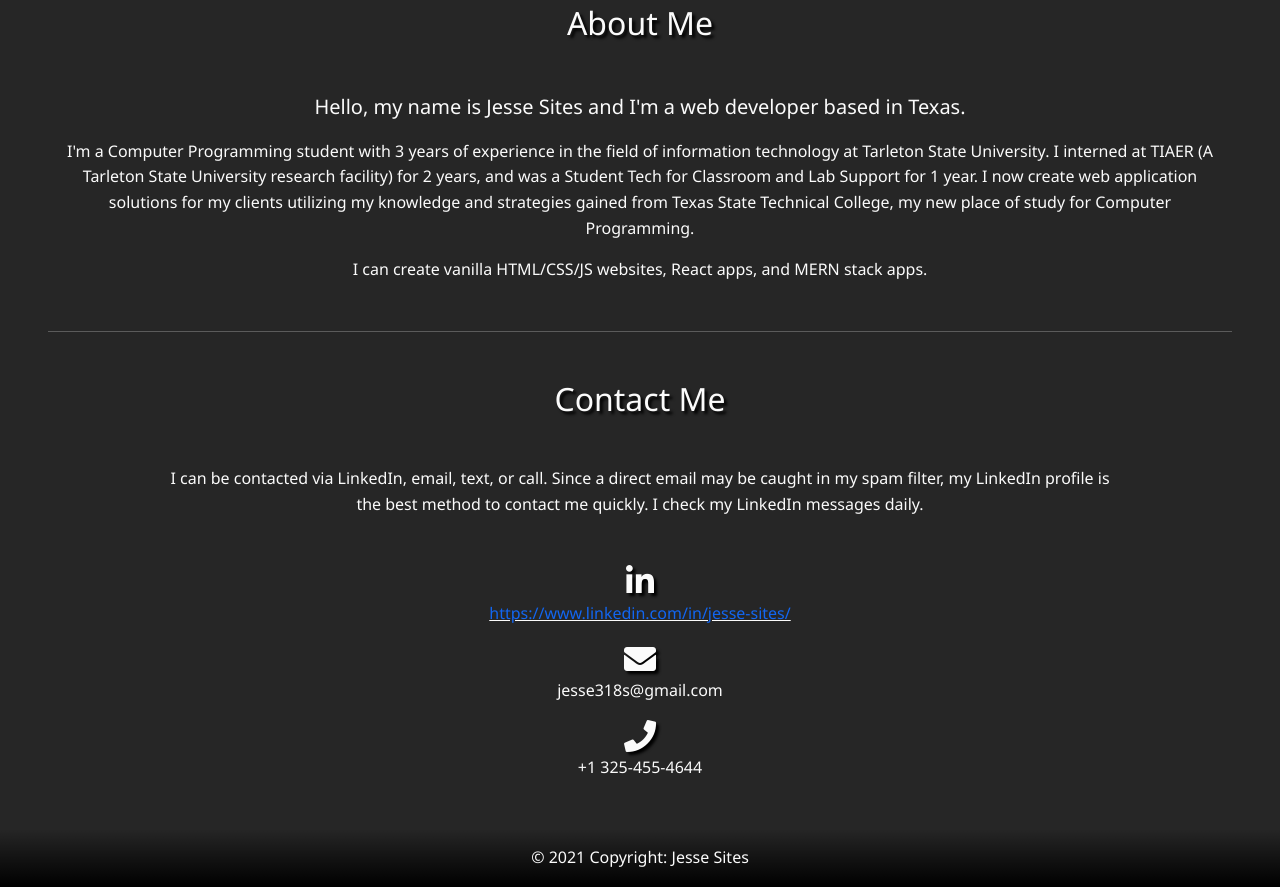
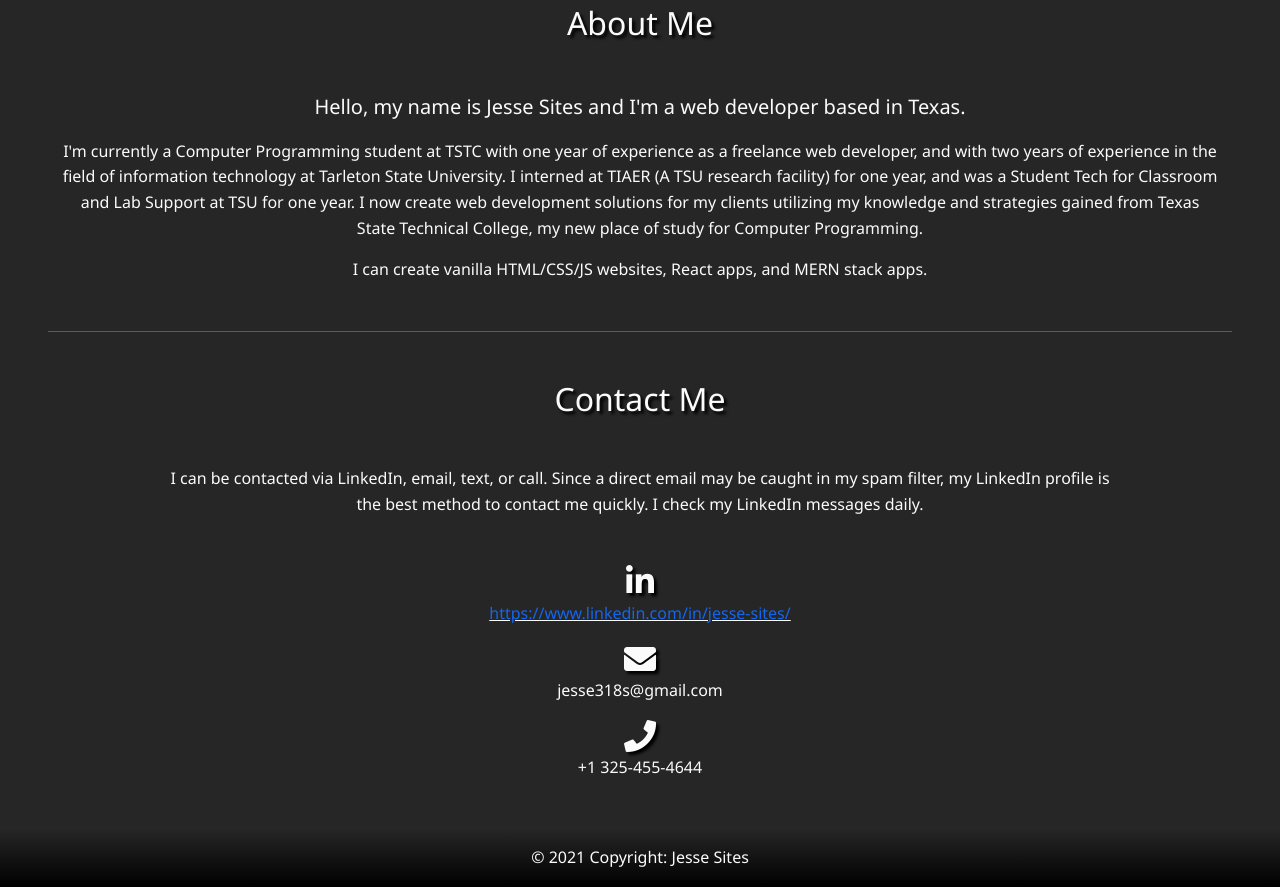
Before and after one commit to jesse318s/jesse-sites, a React (Create React App) app: page / in a window 1280 px wide. Shown: the part 2080-2967 px from the top of the page. Built offline with nearby package versions, Linux system fonts and the light colour scheme.

Commit message:
made changes

```diff
--- a/src/App.jsx
+++ b/src/App.jsx
@@ -360,9 +360,10 @@ function App() {
                     <div className="row mx-5">
                         <div className="col-12">
                             <p className="lead">Hello, my name is Jesse Sites and I'm a web developer based in Texas.</p>
-                            <p>I'm a Computer Programming student with 3 years of experience in the field of information technology at Tarleton State University.
-                                I interned at TIAER (A Tarleton State University research facility) for 2 years, and was a Student Tech for Classroom and Lab Support for 1 year.
-                                I now create web application solutions for my clients utilizing my knowledge and strategies gained from Texas State Technical College,
+                            <p>I'm currently a Computer Programming student at TSTC with one year of experience as a freelance web developer,
+                                and with two years of experience in the field of information technology at Tarleton State University. I interned at TIAER (A TSU research facility)
+                                for one year, and was a Student Tech for Classroom and Lab Support at TSU for one year.
+                                I now create web development solutions for my clients utilizing my knowledge and strategies gained from Texas State Technical College,
                                 my new place of study for Computer Programming.</p>
                             <p className="mb-0">I can create vanilla HTML/CSS/JS websites, React apps, and MERN stack apps.</p>
                         </div>
```
